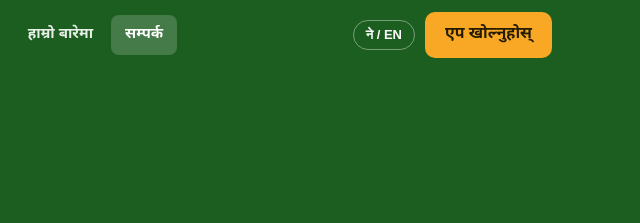
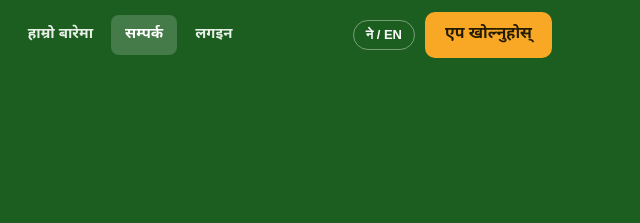
Before and after one commit to Samir-Khadka/Kishan-Bazzar, a plain HTML site: page website/contact.html in a window 1280 px wide. Shown: the top 223 px of the page, 608-1248 px from the left. Drawn offline with Linux system fonts and the light colour scheme; no server answers.

Commit message:
Fix: add missing Login link to contact page nav

```diff
--- a/website/contact.html
+++ b/website/contact.html
@@ -16,6 +16,7 @@
       <a href="how.html" data-ne="कसरी काम गर्छ" data-en="How it works">कसरी काम गर्छ</a>
       <a href="about.html" data-ne="हाम्रो बारेमा" data-en="About">हाम्रो बारेमा</a>
       <a href="contact.html" class="active" data-ne="सम्पर्क" data-en="Contact">सम्पर्क</a>
+      <a href="login.html" data-ne="लगइन" data-en="Login">लगइन</a>
     </nav>
     <div class="header-cta"><button class="lang-toggle" onclick="toggleLang()">ने / EN</button>
       <a href="/" class="btn-primary" data-ne="एप खोल्नुहोस्" data-en="Open app">एप खोल्नुहोस्</a></div>
```
